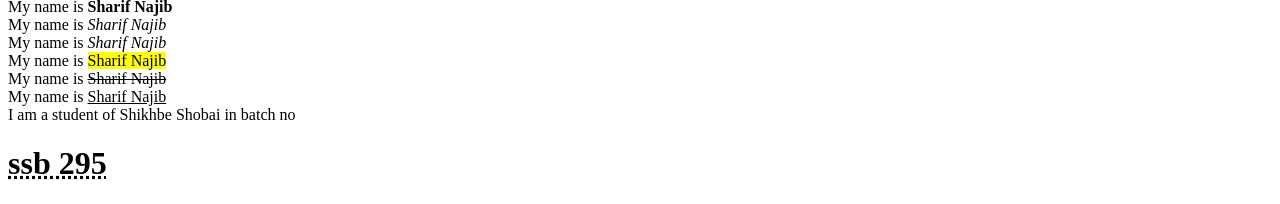
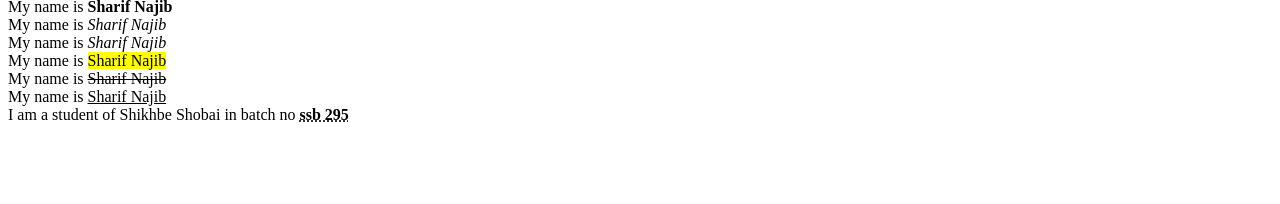
Before and after one commit to Sharifnajib/first_work, a plain HTML site: page index.html in a window 1280 px wide. Shown: the part 870-1074 px from the top of the page. After the commit the page ends 1002 px from the top, so only its background shows below. Drawn offline with Linux system fonts and the light colour scheme.

Commit message:
Update index.html

```diff
--- a/index.html
+++ b/index.html
@@ -26,6 +26,6 @@
 		 My name is <mark>Sharif Najib</mark><br/>
 		 My name is <strike>Sharif Najib</strike><br/>
 		 My name is <u>Sharif Najib</u><br/>
-	    I am a student of Shikhbe Shobai in batch no <h1><abbr title="Shikhbe Shobai 295">ssb 295</abbr></h1>
+	    I am a student of Shikhbe Shobai in batch no <b><abbr title="Shikhbe Shobai Batch 295">ssb 295</abbr></b>
     </body>
 </html>
```
